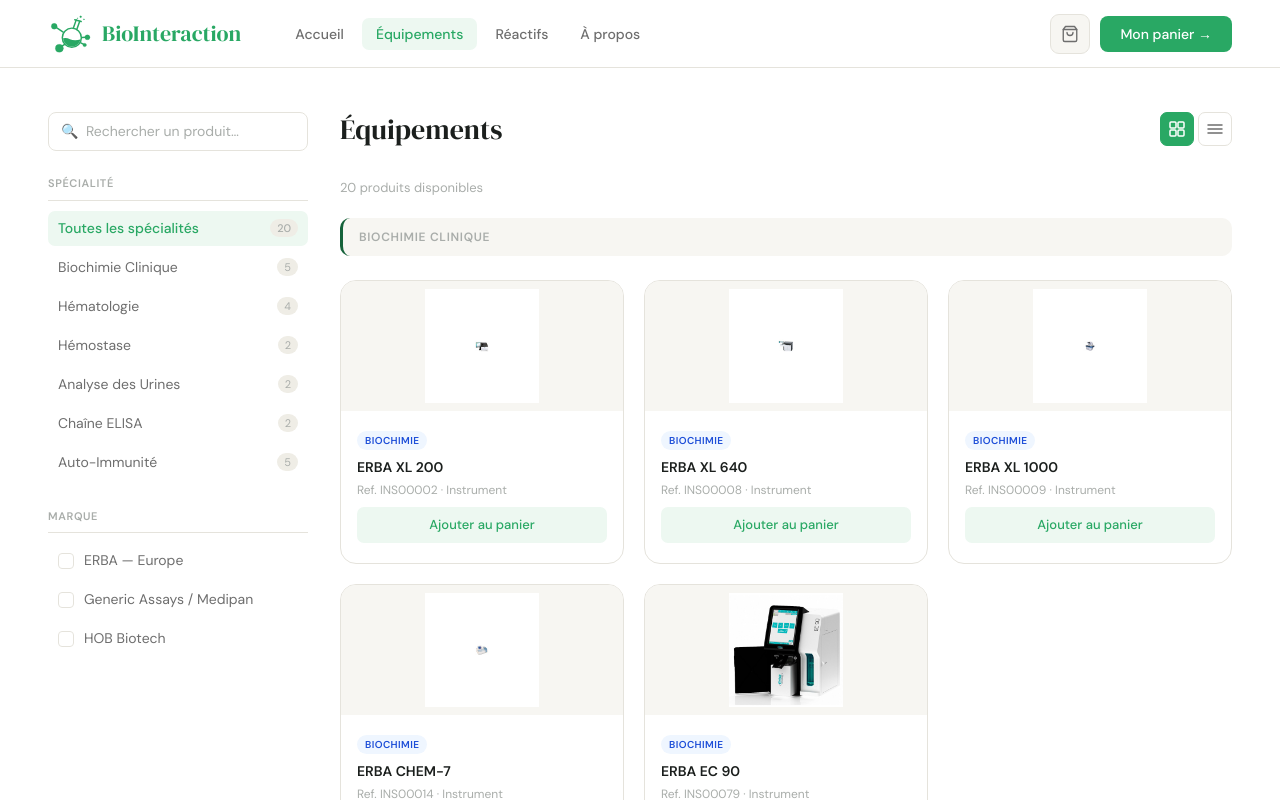
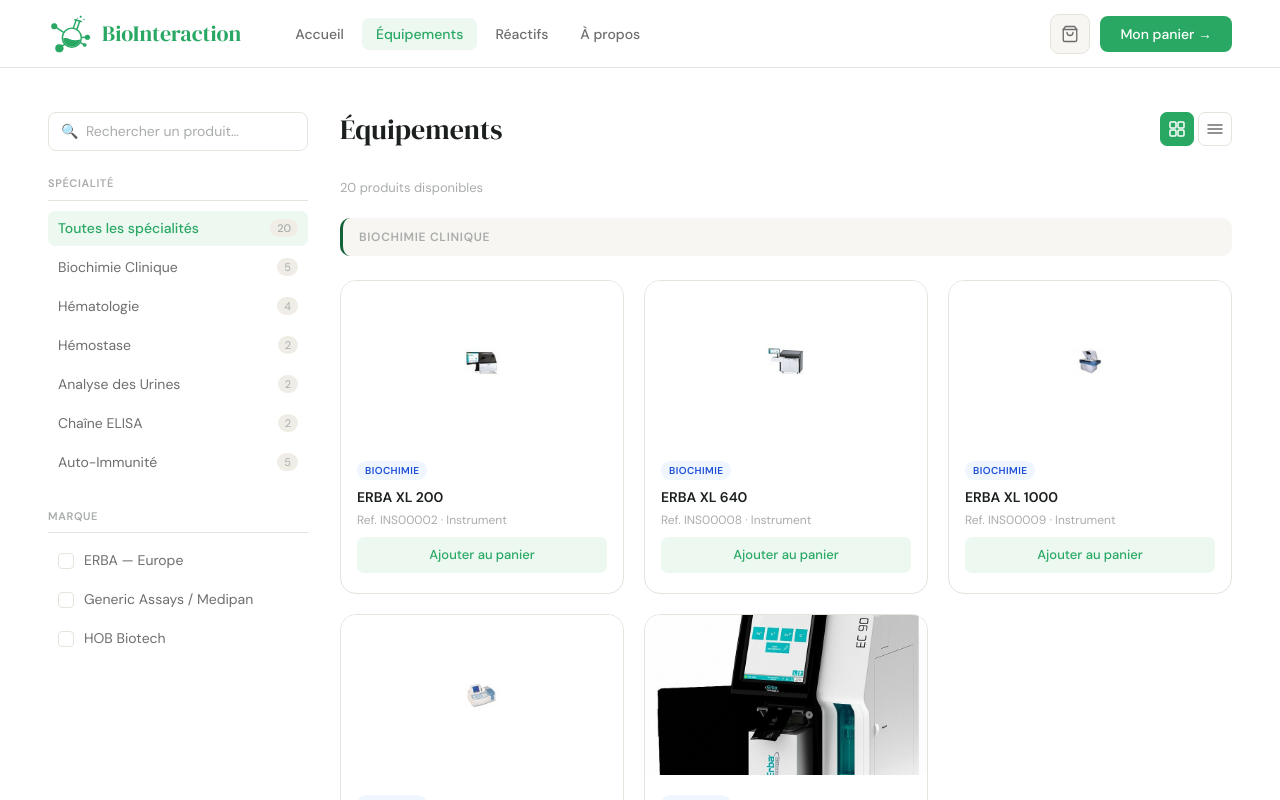
Before and after one commit to Mehdi-afk/Bio-Interaction-DZ, a Next.js app: page /catalogue/equipements in a window 1280 px wide. Shown: the top 800 px of the page. Built offline with nearby package versions, Linux system fonts and the light colour scheme.

Commit message:
Adapt equipment images to fill card and gallery blocks

```diff
--- a/src/components/catalogue/CatalogueClient.tsx
+++ b/src/components/catalogue/CatalogueClient.tsx
@@ -116,15 +116,15 @@
       {/* Image area */}
       <div
         className={`flex items-center justify-center shrink-0 overflow-hidden
-          ${isList ? "w-[120px] h-[100px]" : "h-[130px] w-full"}`}
-        style={{ background: product.image ? "#F7F6F2" : bg }}
+          ${isList ? "w-[130px] h-[110px]" : "h-[160px] w-full"}`}
+        style={{ background: product.image ? "#fff" : bg }}
       >
         {product.image ? (
           // eslint-disable-next-line @next/next/no-img-element
           <img
             src={product.image}
             alt={product.desc}
-            className="w-full h-full object-contain p-2"
+            className="w-full h-full object-cover"
           />
         ) : (
           <span className="text-[42px]" style={{ opacity: 0.55 }}>{typeIcon(product.type)}</span>
@@ -264,7 +264,7 @@
                 <img
                   src={product.image}
                   alt={product.desc}
-                  className="w-full h-full object-contain p-6"
+                  className="w-full h-full object-contain p-4"
                 />
               ) : (
                 <div className="flex flex-col items-center gap-2">
```
